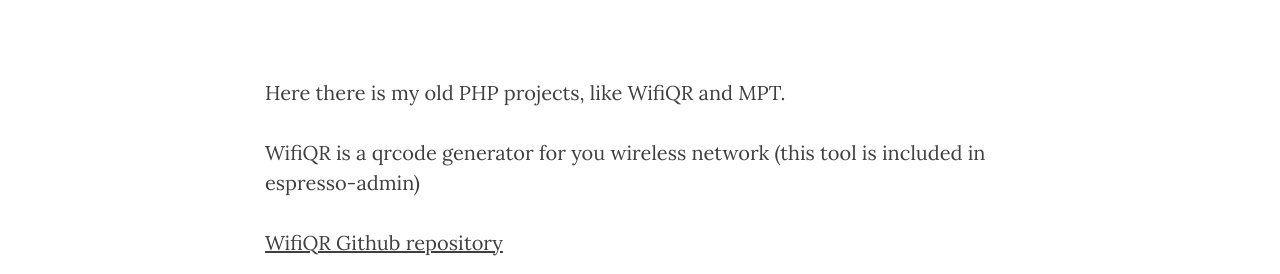
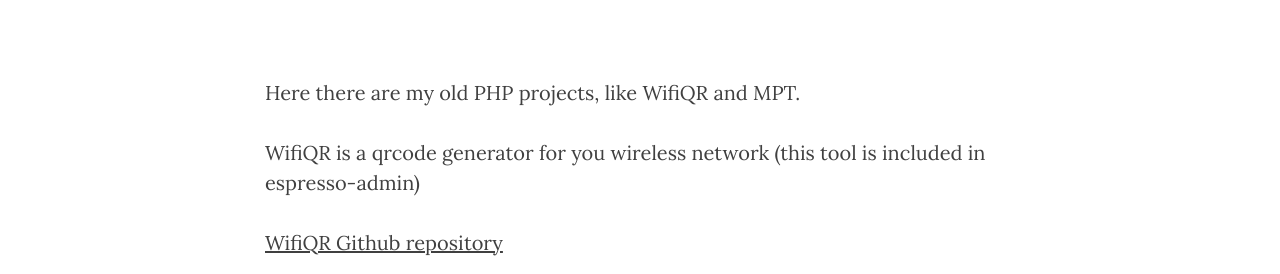
Before and after one commit to emanuelepaiano/emanuelepaiano.github.io, a Jekyll site: the page built from _posts/2017-04-24-Set useful script.markdown, in a window 1280 px wide. Shown: the part 538-812 px from the top of the page. Built offline with Jekyll 4.4.1, drawn with Linux system fonts in a browser that asks for light colours; nearby versions of some CDN libraries.

Commit message:
Update 2017-04-24-Set useful script.markdown

```diff
--- a/_posts/2017-04-24-Set useful script.markdown
+++ b/_posts/2017-04-24-Set useful script.markdown
@@ -7,7 +7,7 @@
 header-img: "img/4.jpg"
 ---
 
-<p>Here there is my old PHP projects, like WifiQR and MPT.</p>
+<p>Here there are my old PHP projects, like WifiQR and MPT.</p>
 
 <p>WifiQR is a qrcode generator for you wireless network (this tool is included in espresso-admin)</p>
 
```
